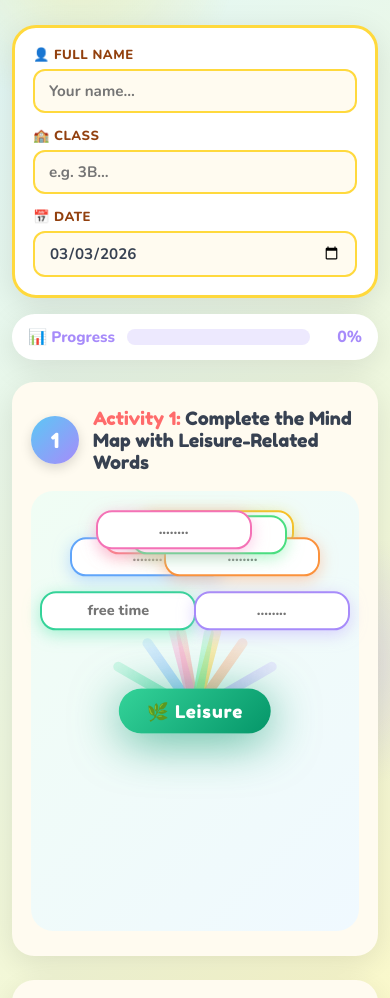
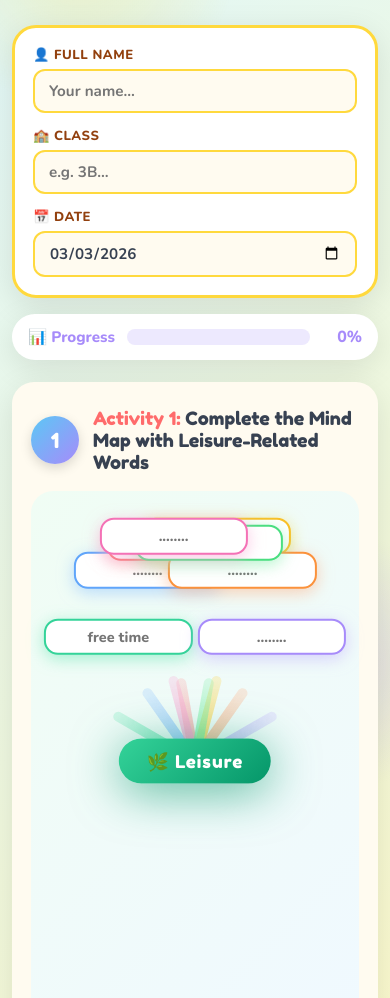
Before and after one commit to sminab30-alt/leisure000, a plain HTML site: page index.html in a window 390 px wide. Shown: the part 102-1100 px from the top of the page. Drawn offline with nearby package versions, Linux system fonts and the light colour scheme.

Commit message:
Update index.html

```diff
--- a/index.html
+++ b/index.html
@@ -111,10 +111,12 @@
     padding-bottom:60%;
     min-height:320px;
   }
-  @media(max-width:600px){
-    .mindmap-svg-wrap{padding-bottom:88%;min-height:420px}
+ @media(max-width:600px){
+  .mindmap-svg-wrap{
+    padding-bottom: 0;
+    min-height: 520px;   /* more vertical space */
   }
-
+}
   #mmCanvas{position:absolute;inset:0;width:100%;height:100%;display:block}
   .mm-center{
     position:absolute;left:50%;top:50%;transform:translate(-50%,-50%);
@@ -147,6 +149,21 @@
       line-height:1.2;
     }
   }
+
+@media (max-width: 600px) {
+
+  .mm-input{
+    width: clamp(120px, 38vw, 165px) !important;
+    font-size: 0.9rem;
+    padding: 8px 10px;
+    border-radius: 14px;
+    line-height: 1.15;
+    white-space: normal;
+  }
+
+}
+
+
   .mm-input:focus{transform:scale(1.05)}
   .mm-input.filled{font-weight:900}
 
```
